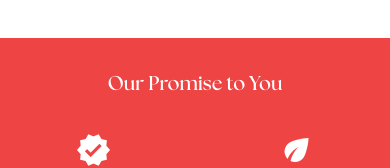
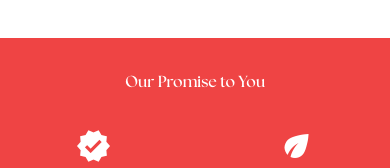
Before and after one commit to Muskans89/NVB-exports, a React (Vite) app: page / in a window 390 px wide. Shown: the part 624-792 px from the top of the page. Built offline with nearby package versions, Linux system fonts and the light colour scheme; some icons are missing.

Commit message:
Add files via upload

```diff
--- a/src/components/Why-Choose.tsx
+++ b/src/components/Why-Choose.tsx
@@ -61,7 +61,7 @@ const WhyChooseUs = () => {
   return (
     <div id="why-choose-us" className="py-8 bg-red-500"> {/* Set background to red with consistent padding */}
       <h2
-        className="text-center font-semibold text-xl md:text-2xl mb-4 text-white"
+        className="text-center font-semibold text-md md:text-2xl mb-4 text-white"
         style={{ fontFamily: 'The Seasons' }} // Title in "The Seasons" font
       >
         Our Promise to You
```
